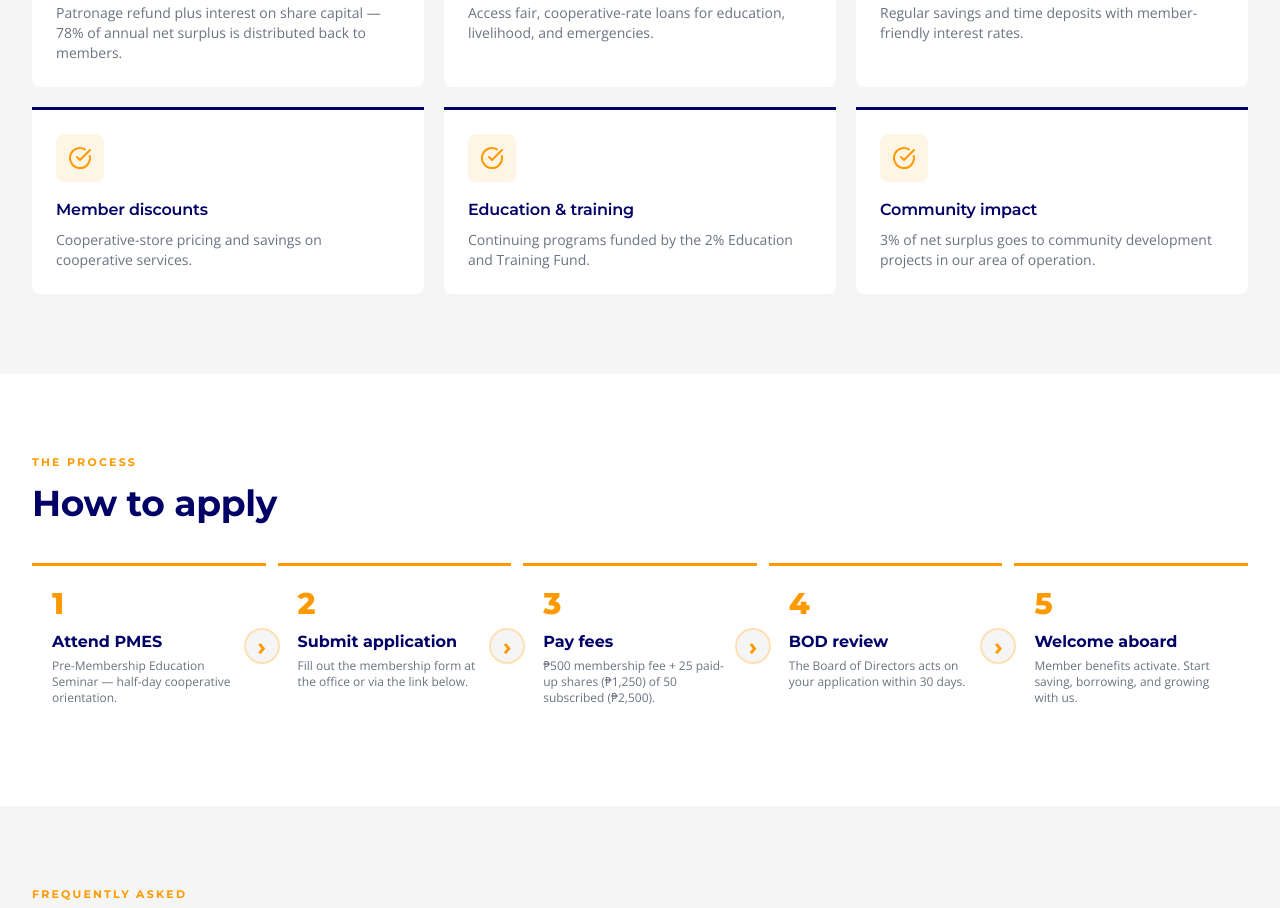
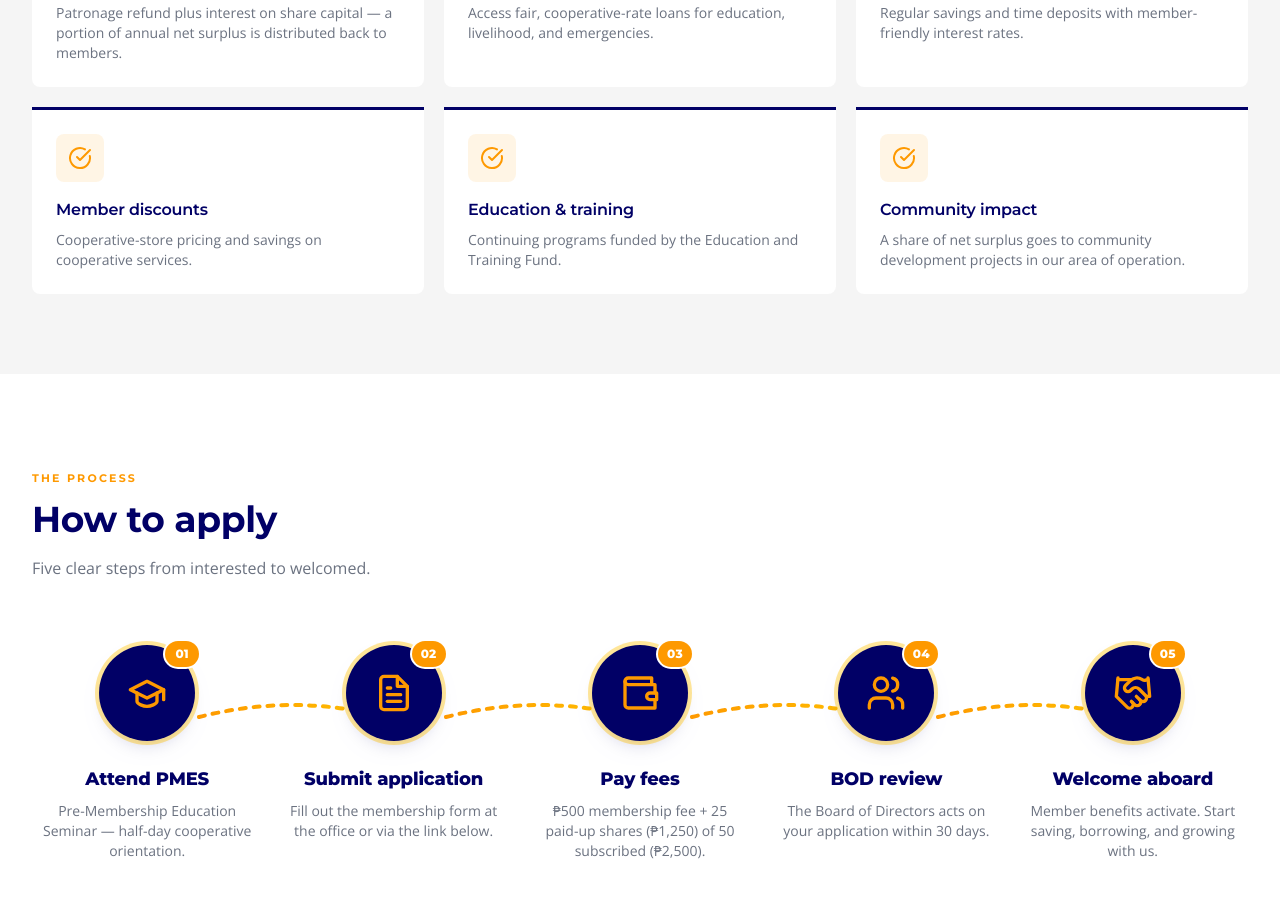
Before and after one commit to jianjchavez/isatucmpc-website, an Astro site: page /membership in a window 1280 px wide. Shown: the part 1492-2400 px from the top of the page. Built offline with nearby package versions, Linux system fonts and the light colour scheme; Astro itself is replaced by a stand-in of ours.

Commit message:
feat: strip %s from benefits + redesign process flow with brand badges
Two changes per operator review of live site.

1. Member benefits — strip percentage figures since they're subject to
   amendment by the BOD/General Assembly. Affected entries in
   src/data/benefits.ts:
   - "Earn dividends": "78% of annual net surplus" → "a portion of
     annual net surplus"
   - "Education & training": "the 2% Education and Training Fund" →
     "the Education and Training Fund"
   - "Community impact": "3% of net surplus" → "a share of net surplus"

2. How to apply — redesigned process flow with branded numbered
   badges and gradient SVG arc connectors, replacing the prior plain
   card grid + chevron separators. Per the infographic reference + the
   brand identity guide (Navy #010066 / Orange #FE9900 / Gold #FFC001):
   - Each step: 96px navy circular badge with a 4px gold ring and soft
     navy shadow, holding the step icon in brand orange (lucide-style
     inline SVG; icons: graduation-cap, file-text, wallet, users,
     handshake)
   - "01"–"05" pill badge attached to top-right of each circle in
     orange with a white ring
   - Step title (navy display extrabold) + body (slate) centered below
   - Connectors: orange→gold gradient dashed arc with an arrow head,
     curving between badges on desktop (lg+, horizontal), and a
     vertical down-arrow between cards on mobile/tablet
   - No new icon-library dep — paths inlined in a small ICONS map

Tests: 0 errors / 0 warnings / 15 hints; build 10 pages; vitest 19/19.

Co-Authored-By: Claude Opus 4.7 (1M context) <noreply@anthropic.com>

```diff
--- a/src/data/benefits.ts
+++ b/src/data/benefits.ts
@@ -1,9 +1,9 @@
 export interface Benefit { icon: string; title: string; body: string; }
 export const BENEFITS: Benefit[] = [
-  { icon: 'coins', title: 'Earn dividends', body: 'Patronage refund plus interest on share capital — 78% of annual net surplus is distributed back to members.' },
+  { icon: 'coins', title: 'Earn dividends', body: 'Patronage refund plus interest on share capital — a portion of annual net surplus is distributed back to members.' },
   { icon: 'hand-coins', title: 'Borrow at member rates', body: 'Access fair, cooperative-rate loans for education, livelihood, and emergencies.' },
   { icon: 'piggy-bank', title: 'Save securely', body: 'Regular savings and time deposits with member-friendly interest rates.' },
   { icon: 'tags', title: 'Member discounts', body: 'Cooperative-store pricing and savings on cooperative services.' },
-  { icon: 'graduation-cap', title: 'Education & training', body: 'Continuing programs funded by the 2% Education and Training Fund.' },
-  { icon: 'heart-handshake', title: 'Community impact', body: '3% of net surplus goes to community development projects in our area of operation.' },
+  { icon: 'graduation-cap', title: 'Education & training', body: 'Continuing programs funded by the Education and Training Fund.' },
+  { icon: 'heart-handshake', title: 'Community impact', body: 'A share of net surplus goes to community development projects in our area of operation.' },
 ];
--- a/src/pages/membership.astro
+++ b/src/pages/membership.astro
@@ -12,13 +12,22 @@ import { buildFaqSchema } from '~/lib/seo';
 
 const faqSchema = buildFaqSchema(FAQ);
 
-const STEPS = [
-  { title: 'Attend PMES', body: 'Pre-Membership Education Seminar — half-day cooperative orientation.' },
-  { title: 'Submit application', body: 'Fill out the membership form at the office or via the link below.' },
-  { title: 'Pay fees', body: '₱500 membership fee + 25 paid-up shares (₱1,250) of 50 subscribed (₱2,500).' },
-  { title: 'BOD review', body: 'The Board of Directors acts on your application within 30 days.' },
-  { title: 'Welcome aboard', body: 'Member benefits activate. Start saving, borrowing, and growing with us.' },
+const STEPS: Array<{ title: string; body: string; icon: string }> = [
+  { title: 'Attend PMES', body: 'Pre-Membership Education Seminar — half-day cooperative orientation.', icon: 'graduation-cap' },
+  { title: 'Submit application', body: 'Fill out the membership form at the office or via the link below.', icon: 'file-text' },
+  { title: 'Pay fees', body: '₱500 membership fee + 25 paid-up shares (₱1,250) of 50 subscribed (₱2,500).', icon: 'wallet' },
+  { title: 'BOD review', body: 'The Board of Directors acts on your application within 30 days.', icon: 'users' },
+  { title: 'Welcome aboard', body: 'Member benefits activate. Start saving, borrowing, and growing with us.', icon: 'handshake' },
 ];
+
+// Inline SVG paths so we don't pull a new icon dep. Each entry returns innards of a 24×24 viewBox.
+const ICONS: Record<string, string> = {
+  'graduation-cap': '<path d="M22 10v6"/><path d="M2 10l10-5 10 5-10 5-10-5z"/><path d="M6 12v5c0 1.7 4 3 6 3s6-1.3 6-3v-5"/>',
+  'file-text': '<path d="M14 2H6a2 2 0 0 0-2 2v16a2 2 0 0 0 2 2h12a2 2 0 0 0 2-2V8z"/><polyline points="14 2 14 8 20 8"/><line x1="16" y1="13" x2="8" y2="13"/><line x1="16" y1="17" x2="8" y2="17"/><polyline points="10 9 9 9 8 9"/>',
+  'wallet': '<path d="M21 12V7H5a2 2 0 0 1 0-4h14v4"/><path d="M3 5v14a2 2 0 0 0 2 2h16v-5"/><path d="M18 12a2 2 0 0 0 0 4h4v-4z"/>',
+  'users': '<path d="M16 21v-2a4 4 0 0 0-4-4H6a4 4 0 0 0-4 4v2"/><circle cx="9" cy="7" r="4"/><path d="M22 21v-2a4 4 0 0 0-3-3.87"/><path d="M16 3.13a4 4 0 0 1 0 7.75"/>',
+  'handshake': '<path d="m11 17 2 2a1 1 0 1 0 3-3"/><path d="m14 14 2.5 2.5a1 1 0 1 0 3-3l-3.88-3.88a3 3 0 0 0-4.24 0l-.88.88a1 1 0 1 1-3-3l2.81-2.81a5.79 5.79 0 0 1 7.06-.87l.47.28a2 2 0 0 0 1.42.25L21 4"/><path d="m21 3 1 11h-2"/><path d="M3 3 2 14l6.5 6.5a1 1 0 1 0 3-3"/><path d="M3 4h8"/>',
+};
 ---
 <PageLayout title="Join ISATUCMPC" description="Become a member of Iloilo's longest-running multi-purpose cooperative. See who can join, the benefits, and how to apply." jsonLd={faqSchema}>
   <!-- HERO -->
@@ -82,20 +91,63 @@ const STEPS = [
   </section>
 
   <!-- HOW TO APPLY -->
-  <section class="container-page py-20">
+  <section class="container-page py-24">
     <Eyebrow>The process</Eyebrow>
     <h2 class="mt-3 text-3xl md:text-4xl">How to apply</h2>
-    <ol class="mt-10 grid grid-cols-1 lg:grid-cols-5 gap-4 lg:gap-3">
+    <p class="mt-4 text-slate max-w-2xl">Five clear steps from interested to welcomed.</p>
+
+    <ol class="mt-16 grid grid-cols-1 lg:grid-cols-5 gap-x-4 gap-y-14">
       {STEPS.map((step, i) => (
-        <li class="relative bg-white border-t-[3px] border-orange rounded-b-lg p-5">
-          <div class="font-display font-extrabold text-orange text-3xl">{i + 1}</div>
-          <div class="font-display font-bold text-navy mt-2">{step.title}</div>
-          <p class="text-xs text-slate mt-1">{step.body}</p>
+        <li class="relative flex flex-col items-center text-center">
+          <!-- Numbered icon badge -->
+          <div class="relative inline-flex">
+            <div class="w-24 h-24 rounded-full bg-navy ring-4 ring-gold/40 shadow-lg shadow-navy/10 flex items-center justify-center">
+              <svg xmlns="http://www.w3.org/2000/svg" width="40" height="40" viewBox="0 0 24 24" fill="none" stroke="#FE9900" stroke-width="2" stroke-linecap="round" stroke-linejoin="round" aria-hidden="true" set:html={ICONS[step.icon]} />
+            </div>
+            <span class="absolute -top-1 -right-1 min-w-[34px] h-[26px] px-2 inline-flex items-center justify-center rounded-full bg-orange text-white font-display font-extrabold text-xs tracking-wide ring-2 ring-white">
+              {String(i + 1).padStart(2, '0')}
+            </span>
+          </div>
+
+          <!-- Step content -->
+          <h3 class="mt-6 font-display font-extrabold text-navy text-lg">{step.title}</h3>
+          <p class="mt-2 text-sm text-slate max-w-[210px]">{step.body}</p>
+
+          <!-- Desktop connector arc (curve to next step) -->
           {i < STEPS.length - 1 && (
-            <>
-              <span aria-hidden="true" class="hidden lg:flex absolute -right-3 top-1/2 -translate-y-1/2 h-8 w-8 items-center justify-center text-orange text-2xl bg-brand-bg rounded-full ring-2 ring-orange/30 font-bold z-10">›</span>
-              <span aria-hidden="true" class="flex lg:hidden absolute left-1/2 -bottom-3 -translate-x-1/2 h-8 w-8 items-center justify-center text-orange text-2xl bg-brand-bg rounded-full ring-2 ring-orange/30 font-bold z-10 rotate-90">›</span>
-            </>
+            <svg
+              aria-hidden="true"
+              class="hidden lg:block absolute top-12 left-[calc(50%+3rem)] w-[calc(100%-2rem)] h-12 text-orange/70 pointer-events-none"
+              viewBox="0 0 100 24"
+              preserveAspectRatio="none"
+            >
+              <defs>
+                <linearGradient id={`stepArcGrad-${i}`} x1="0" y1="0" x2="1" y2="0">
+                  <stop offset="0%" stop-color="#FE9900" />
+                  <stop offset="100%" stop-color="#FFC001" />
+                </linearGradient>
+              </defs>
+              <path d="M 2 12 Q 50 0, 95 12" stroke={`url(#stepArcGrad-${i})`} stroke-width="2" fill="none" stroke-dasharray="3 4" stroke-linecap="round" />
+              <polyline points="89 8, 95 12, 89 16" stroke={`url(#stepArcGrad-${i})`} stroke-width="2" fill="none" stroke-linecap="round" stroke-linejoin="round" />
+            </svg>
+          )}
+
+          <!-- Mobile/tablet connector (vertical down between rows) -->
+          {i < STEPS.length - 1 && (
+            <svg
+              aria-hidden="true"
+              class="block lg:hidden mt-4 w-6 h-10 text-orange/70"
+              viewBox="0 0 24 40"
+            >
+              <defs>
+                <linearGradient id={`stepArcGradV-${i}`} x1="0" y1="0" x2="0" y2="1">
+                  <stop offset="0%" stop-color="#FE9900" />
+                  <stop offset="100%" stop-color="#FFC001" />
+                </linearGradient>
+              </defs>
+              <line x1="12" y1="2" x2="12" y2="32" stroke={`url(#stepArcGradV-${i})`} stroke-width="2" stroke-dasharray="3 4" stroke-linecap="round" />
+              <polyline points="6 28, 12 34, 18 28" stroke={`url(#stepArcGradV-${i})`} stroke-width="2" fill="none" stroke-linecap="round" stroke-linejoin="round" />
+            </svg>
           )}
         </li>
       ))}
```
